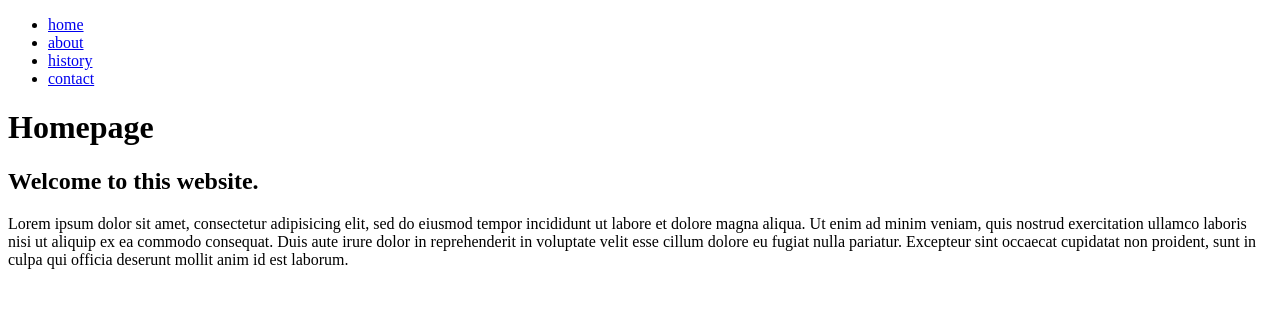
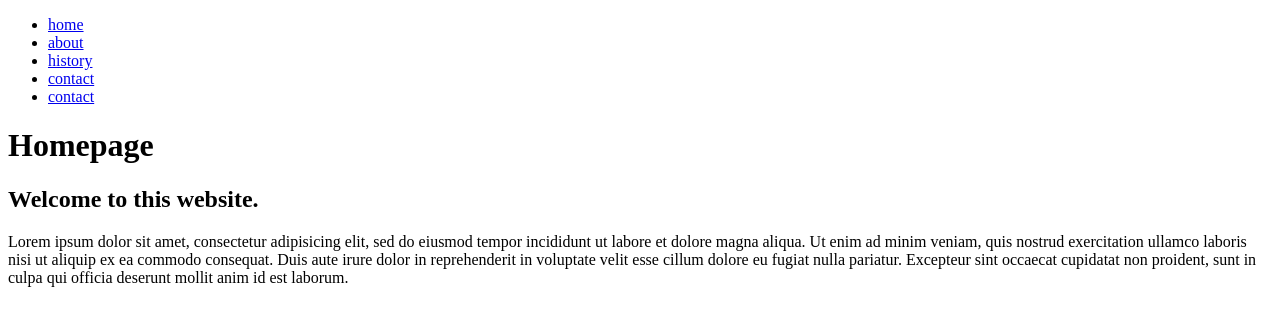
Before and after one commit to eloyortega/delete_p1, a plain HTML site: page index.html in a window 1280 px wide. Drawn offline with Linux system fonts and the light colour scheme.

Commit message:
mod to homepage2

```diff
--- a/index.html
+++ b/index.html
@@ -10,6 +10,7 @@
 				<li><a href="about.html">about</a></li>
 				<li><a href="history.html">history</a></li>
 				<li><a href="contact.html">contact</a></li>
+				<li><a href="contact.html">contact</a></li>
 			</ul>
 		</nav>
 		<h1>Homepage</h1>
```
